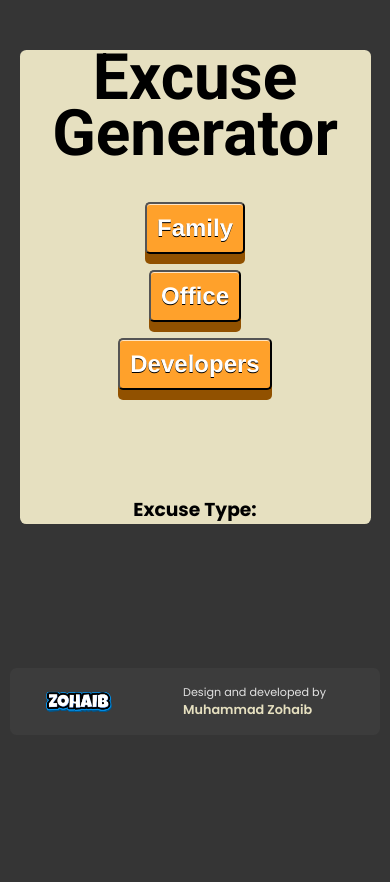
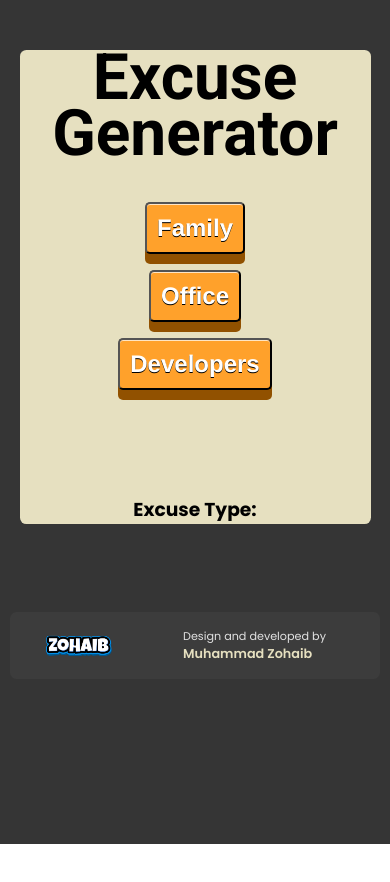
Before and after one commit to MuhammadZohaib28/funnyexcusegenerator, a React (Vite) app: page / in a window 390 px wide. Shown: the top 882 px of the page. After the commit the page ends 844 px from the top, so only its background shows below. Built offline with nearby package versions, Linux system fonts and the light colour scheme; a web font is replaced by a local one.

Commit message:
Responsiveness Added

```diff
--- a/src/components/footer/footer.css
+++ b/src/components/footer/footer.css
@@ -39,7 +39,7 @@ span {
     justify-content: space-around;
     align-items: center;
     gap: 4rem;
-    margin: 9rem auto;
+    margin: 5.5rem auto;
     width: 95vw;
     height: 8vh;
   }
--- a/src/index.css
+++ b/src/index.css
@@ -8,6 +8,6 @@
 
 @media (max-width: 768px) {
   #root{
-    height: 115vh;
+    height: 100vh;
   }
 }
```
